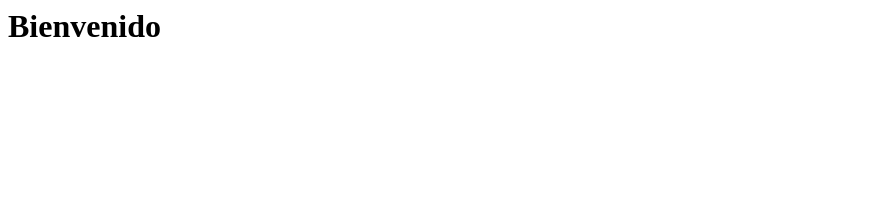
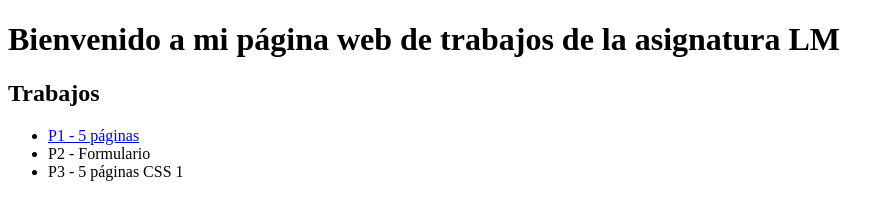
Before and after one commit to juanfran1asira/juanfranasira.github.io, a plain HTML site: page index.html in a window 1280 px wide. Shown: the whole page, without its empty margins (0-894 px from the left). Drawn offline with Linux system fonts and the light colour scheme.

Commit message:
Add files via upload

```diff
--- a/index.html
+++ b/index.html
@@ -1 +1,11 @@
-<h1>Bienvenido</h1>
+<!DOCTYPE html> <html lang="en"> <head>
+    <meta charset="UTF-8">
+    <meta name="viewport" content="width=device-width, initial-scale=1.0"> <title>Página web de trabajos</title>
+    <link rel="stylesheet" href="css/style.css">
+    </head> <body>
+    <h1>Bienvenido a mi página web de trabajos de la asignatura LM</h1> <h2>Trabajos</h2>
+    <ul>
+    <li><a href="p1/index.html">P1 - 5 páginas</a></li> <li>P2 - Formulario</li>
+    <li>P3 - 5 páginas CSS 1</li>
+    </ul> </body>
+    </html>
```
